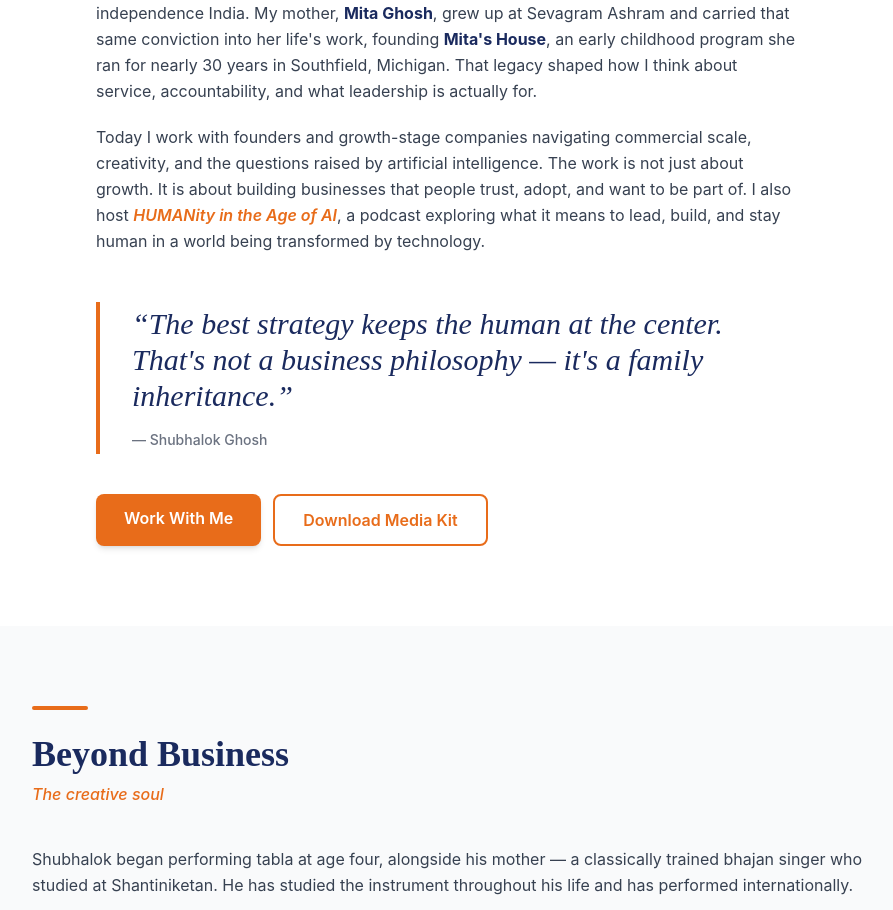
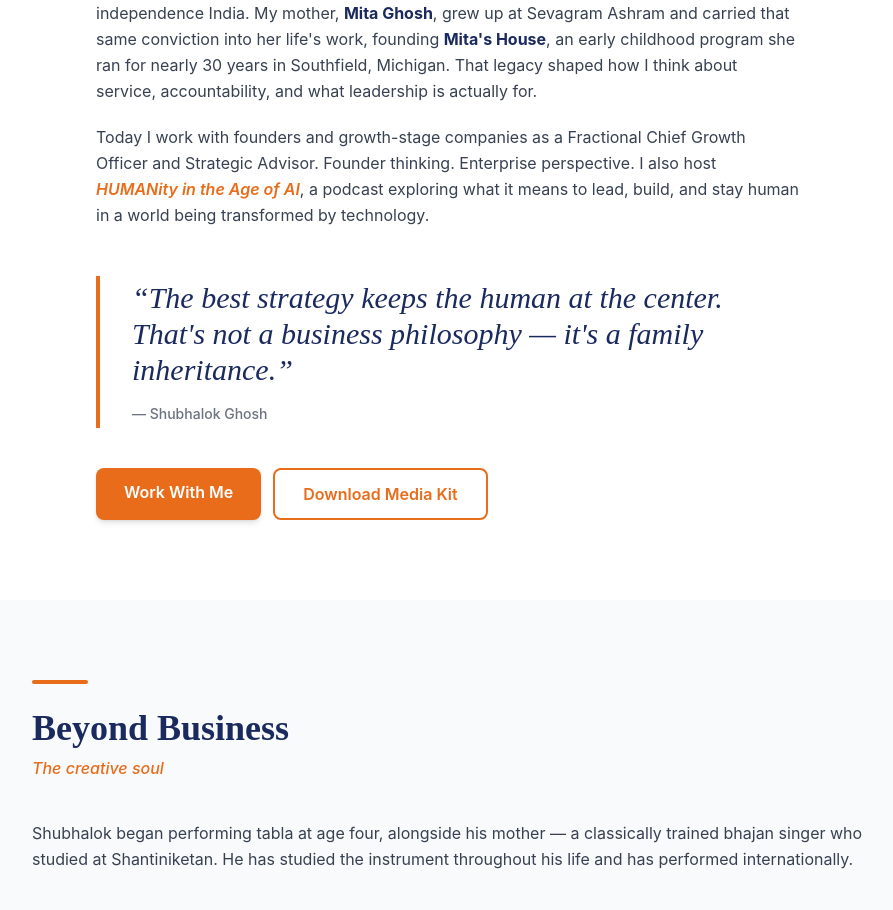
Before and after one commit to shubhalokg/shubhalok-website, a Next.js app: page /about in a window 1280 px wide. Shown: the part 1100-2010 px from the top of the page, without its empty margins (192-1085 px from the left). Built offline with nearby package versions, Linux system fonts and the light colour scheme.

Commit message:
Update About page: CGO positioning, Founder thinking line, trademark on podcast

```diff
--- a/app/(main)/about/page.tsx
+++ b/app/(main)/about/page.tsx
@@ -88,10 +88,8 @@ export default function AboutPage() {
               how I think about service, accountability, and what leadership is actually for.
             </p>
             <p>
-              Today I work with founders and growth-stage companies navigating commercial scale,
-              creativity, and the questions raised by artificial intelligence. The work is not
-              just about growth. It is about building businesses that people trust, adopt, and
-              want to be part of. I also host{' '}
+              Today I work with founders and growth-stage companies as a Fractional Chief Growth
+              Officer and Strategic Advisor. Founder thinking. Enterprise perspective. I also host{' '}
               <em className="text-brand-orange font-semibold">HUMANity in the Age of AI</em>, a
               podcast exploring what it means to lead, build, and stay human in a world being
               transformed by technology.
```
